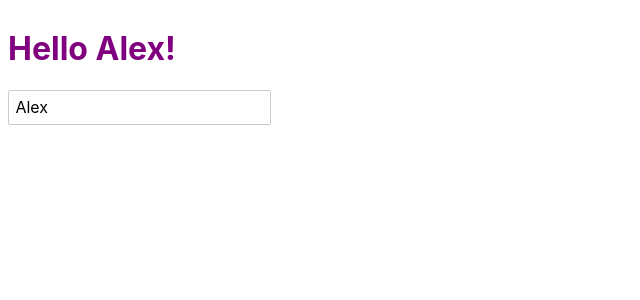
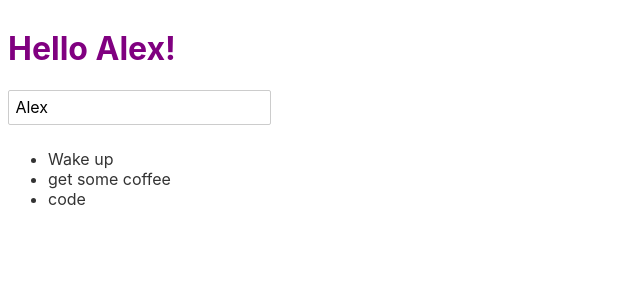
Before and after one commit to agribanov/my-svelte-project, a Svelte app: page / in a window 1280 px wide. Shown: the top 300 px of the page, without its empty margins (0-640 px from the left). Built offline with nearby package versions, Linux system fonts and the light colour scheme.

Commit message:
Add tasks array

```diff
--- a/src/App.svelte
+++ b/src/App.svelte
@@ -1,5 +1,12 @@
 <script>
 	let name = 'Alex';
+
+	let tasks = [
+		'Wake up',
+		'get some coffee',
+		'code'
+	]
+
 </script>
 
 <style>
@@ -10,3 +17,11 @@
 
 <h1>Hello {name}!</h1>
 <input type="text" bind:value="{name}">
+
+<ul>
+	{#each tasks as task}
+		<li>{task}</li>
+		{:else}
+		<li>Nothing there</li>
+	{/each}
+</ul>
```
